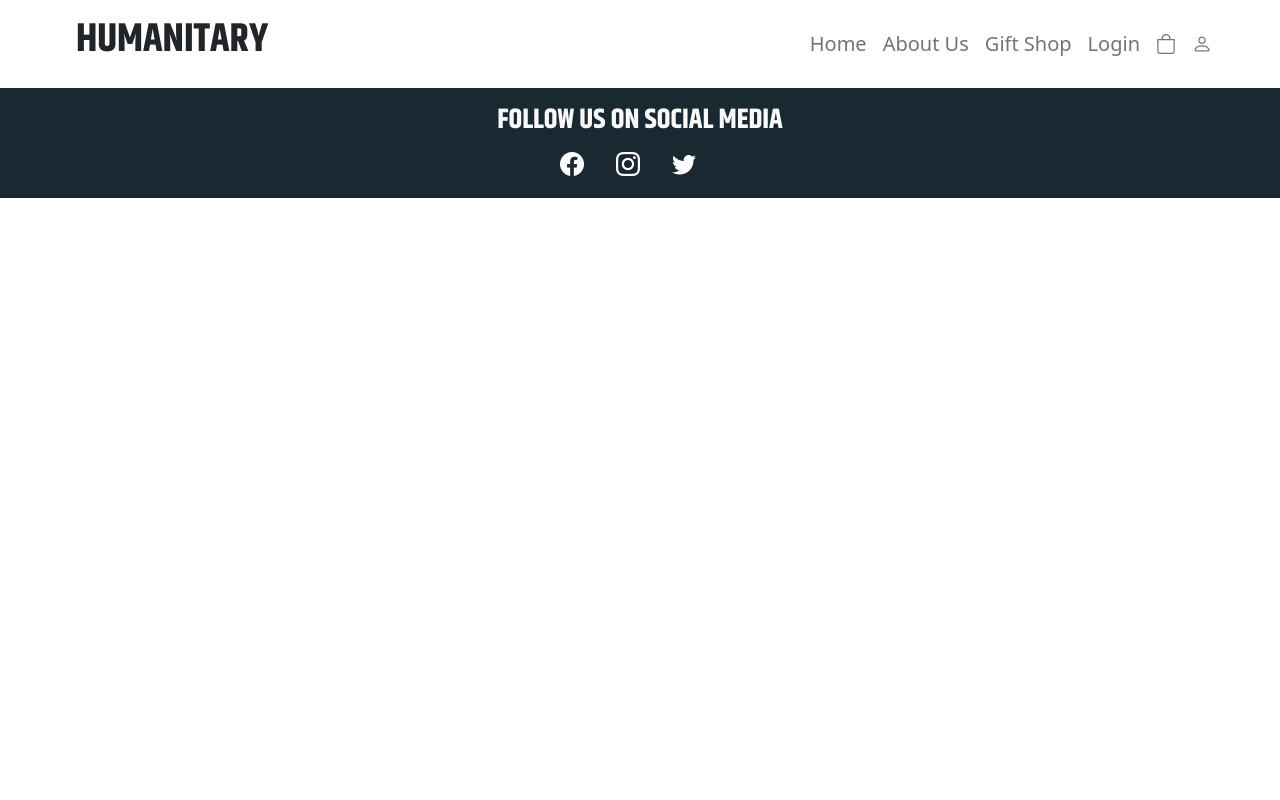
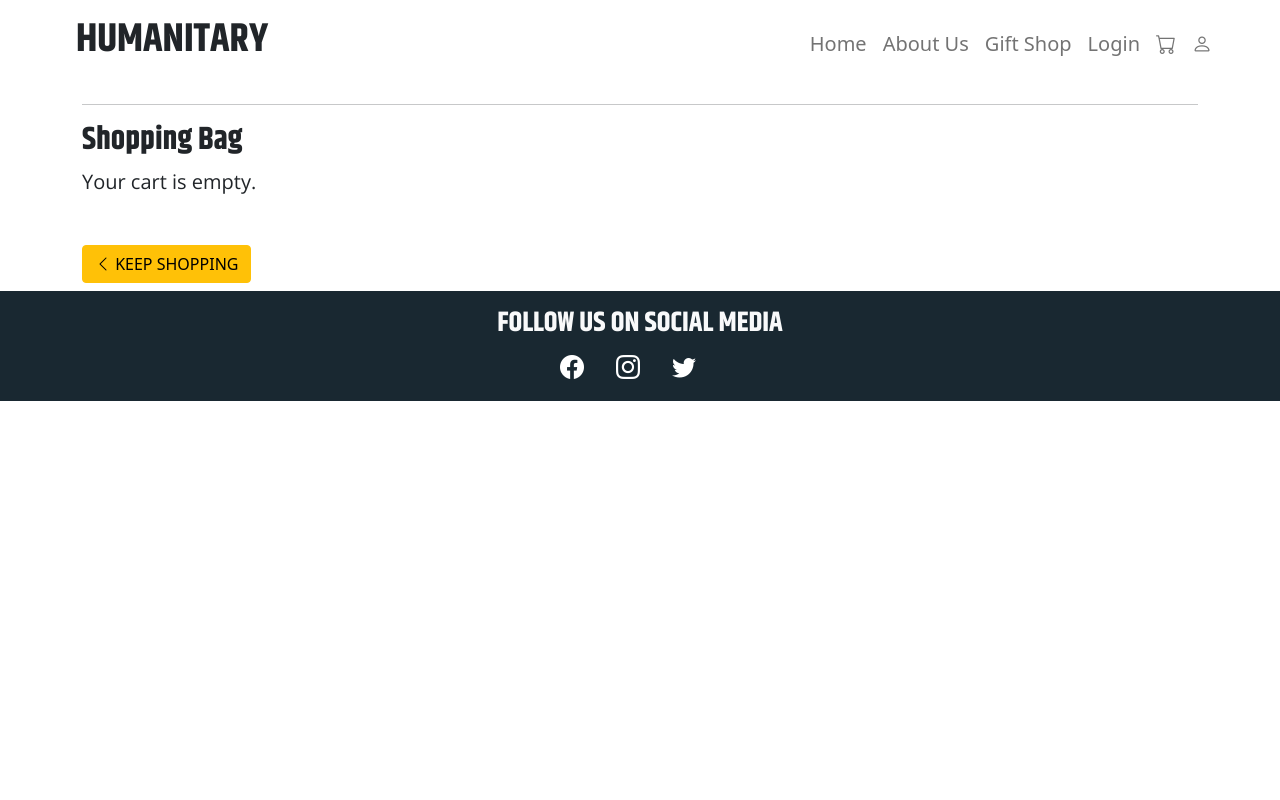
Before and after one commit to Code-Institute-Submissions/humanitary, a Django app: page /cart/ in a window 1280 px wide. Run offline with Django 3.2, Linux system fonts and the light colour scheme; some libraries are stand-ins or nearby versions.

Commit message:
Add button on cart page that takes user back to the gift shop

```diff
--- a/cart/templates/cart/bag.html
+++ /dev/null
@@ -1,2 +0,0 @@
-{% extends 'base.html' %}
-{% load static %}
--- /dev/null
+++ b/cart/templates/cart/cart.html
@@ -0,0 +1,32 @@
+{% extends 'base.html' %}
+{% load static %}
+
+
+{% block content %}
+
+<div class="container mb-2">
+    <div class="row">
+        <div class="col">
+            <hr>
+            <h2 class="logo-font">Shopping Bag</h2>
+        </div>
+    </div>
+
+    <div class="row">
+        <div class="col">
+            {% if cart_items %}
+                <div class="table-responsive rounded"></div>
+            {% else %}
+                <p class="lead mb-5">Your cart is empty.</p>
+                <a href="{% url 'shop' %}" class="btn btn-warning">
+                    <span class="icon">
+                        <i class="bi bi-chevron-left"></i>
+                    </span>
+                    <span class="text-uppercase">Keep Shopping</span>
+                </a>
+            {% endif %}
+        </div>
+    </div>
+</div>
+
+{% endblock  %}
--- a/cart/views.py
+++ b/cart/views.py
@@ -4,4 +4,4 @@ from django.shortcuts import render
 
 
 def shopping_cart(request):
-    return render(request, 'cart/bag.html')
+    return render(request, 'cart/cart.html')
--- a/humanitary_gift_shop/settings.py
+++ b/humanitary_gift_shop/settings.py
@@ -52,7 +52,7 @@ INSTALLED_APPS = [
 
 SITE_ID = 1
 
-LOGIN_REDIRECT_URL = ''
+LOGIN_REDIRECT_URL = '/'
 
 MIDDLEWARE = [
     'django.middleware.security.SecurityMiddleware',
@@ -91,6 +91,7 @@ AUTHENTICATION_BACKENDS = [
 
 ]
 
+EMAIL_BACKEND = 'django.core.mail.backends.console.EmailBackend'
 
 WSGI_APPLICATION = 'humanitary_gift_shop.wsgi.application'
 
--- a/shop/templates/shop/products.html
+++ b/shop/templates/shop/products.html
@@ -18,7 +18,7 @@
                         <div class="card-body">
                             <h5 class="card-title text-uppercase">{{ product.name }}</h5>
                             <p class="card-text">{{ product.description }}</p>
-                            <a href="#" class="btn btn-warning btn-rounded">{{ product.price }}</a>
+                            <button data-product="" data-action="add" class="btn btn-warning btn-rounded update-cart">{{ product.price }}</button>
                         </div>
                     </div>
                 </div>
--- a/shop/views.py
+++ b/shop/views.py
@@ -5,9 +5,9 @@ from .models import Product
 
 def shop(request):
 
-    product = Product.objects.all()
+    products = Product.objects.all()
 
     context = {
-        'products': product,
+        'products': products,
     }
     return render(request, 'shop/products.html', context)
--- a/static/css/signup.css
+++ /dev/null
@@ -1,3 +0,0 @@
-.full-height {
-  height: 60vh !important;
-}
--- a/static/css/style.css
+++ b/static/css/style.css
@@ -1,6 +1,11 @@
 @import url("https://fonts.googleapis.com/css2?family=Khand:wght@700&family=Open+Sans&display=swap");
 
 /* Global settings */
+html,
+body {
+  height: 100%;
+}
+
 h1,
 h2,
 h3,
--- /dev/null
+++ b/static/js/cart.js
@@ -0,0 +1 @@
+console.log("Hello World");
--- a/templates/includes/footer.html
+++ b/templates/includes/footer.html
@@ -1,5 +1,4 @@
- <div class="container-fluid">
-    <footer class="row h-100  py-3">
+      <footer class="row align-items-center p-3">
         <div class="col-12 text-center">
           <h3 class="text-light text-uppercase">Follow us on social media</h3>
         </div>
@@ -11,4 +10,3 @@
           </div>
         </div>
       </footer>
-  </div>
--- a/templates/includes/navbar.html
+++ b/templates/includes/navbar.html
@@ -28,7 +28,7 @@
 
         </li>
         <li class="nav-item">
-          <a class="nav-link fs-5" href="{% url 'cart' %}"><i class="bi bi-bag"></i></a>
+            <a class="nav-link fs-5" href="{% url 'cart' %}"><i class="bi bi-cart"></i></a>
         </li>
           <li class="nav-item">
           <a class="nav-link fs-5" href="#"><i class="bi bi-person"></i></a>
```
Also changed, not shown: templates/account/base.html (+7 -7 lines), templates/account/email_confirm.html (+11 -1 lines), templates/account/login.html (+11 -1 lines), templates/account/logout.html (+13 -2 lines), templates/account/signup.html (+11 -4 lines). Lines whose indentation alone changed are shown as unchanged.
